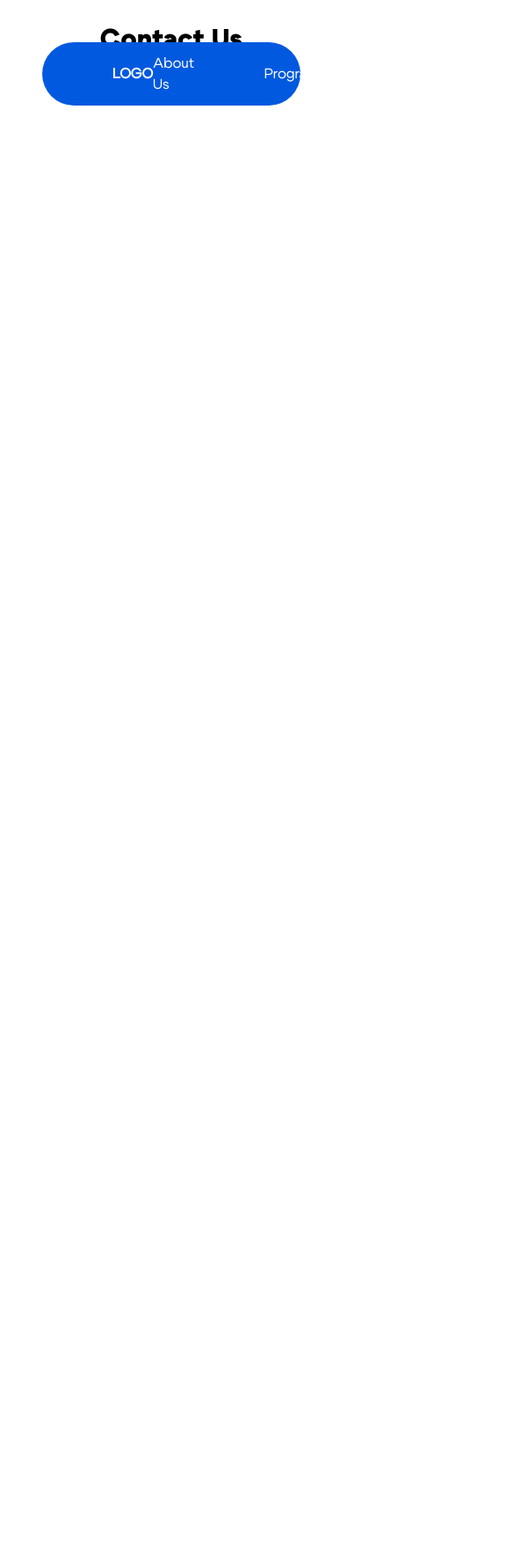
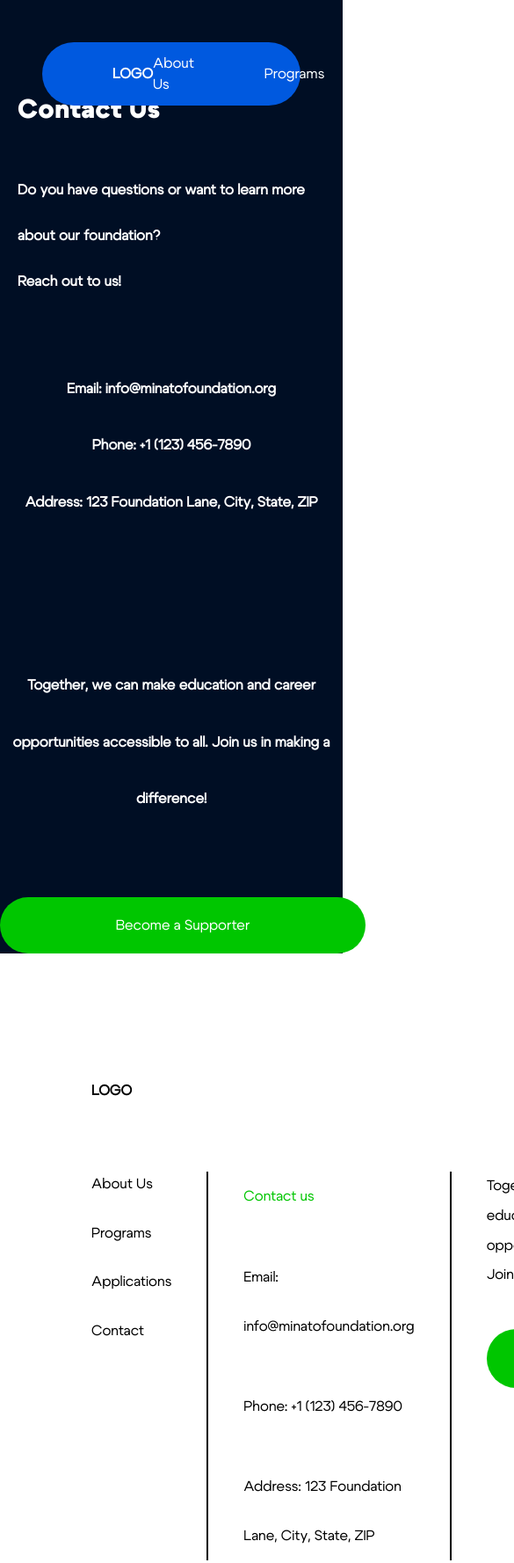
Before and after one commit to Mayowasamuel51/Minatofoundation.org, a plain HTML site: page contact.html in a window 390 px wide. Shown: the top 1777 px of the page at 88% size, 585 px wide, since content can reach past the window. Before the commit the page ends 844 px from the top, so only its background shows below. Drawn offline with Linux system fonts and the light colour scheme.

Commit message:
contact-page

```diff
--- a/contact.html
+++ b/contact.html
@@ -7,6 +7,7 @@
     <link rel="stylesheet" href="./src/output.css">
 </head>
 <body>
+    <main class="bg-darkblue text-white md:py-20 bg-right-top bg-contain bg-no-repeat">
         <header class="fixed z-[9999999999999] top-12 right-12 left-12 py-3 px-20 bg-blue rounded-[43px]">
             <div class="flex items-center justify-between text-white">
                 <div>
@@ -32,12 +33,62 @@
                 </div>
             </div>
         </header>
-
-    <section class="md:pt-28">
-        <div>
-            <h1 class="black text-center font-bold text-3xl md:text-7xl leading-[90px]">Contact Us</h1>
+        <section class="md:pt-32 pt-20 md:px-20 px-5">
+            <div class="flex flex-col gap-5">
+                <h1 class="black font-bold text-3xl md:text-7xl leading-[90px]">Contact Us</h1>
+                <div class="black md:text-[40px] leading-[52px] font-extrabold">
+                    <p>Do you have questions or want to learn more about our foundation? </p>
+                    <p>Reach out to us!</p>
+                </div>
             </div>
         </section>
 
+        <section class="py-16">
+            <ul class="mx-auto md:w-[658px] font-semibold md:text-[40px] leading-[64.4px] text-center">
+                <li>Email: info@minatofoundation.org</li>
+                <li>Phone: +1 (123) 456-7890</li>
+                <li>Address: 123 Foundation Lane, City, State, ZIP</li>
+            </ul>
+        </section>
+
+        <section class="py-20">
+            <p class="mx-auto lg:w-[1190px] font-semibold md:text-[40px] leading-[64.4px] text-center">Together, we can make education and career opportunities accessible to all. Join us in making a difference!</p>
+        </section>
+
+        <div class="text-center">
+            <button class="text-center md:text-2xl text-white bg-lemon font-medium w-[416px] mx-auto py-5 rounded-[60px]">Become a Supporter</button>
+        </div>
+    </main>
+
+    <footer class="p-16 bg-white text-black">
+        <div class="">
+            <h1 class="md:text-5xl font-bold pl-10 my-20">LOGO</h1>
+            <div class="flex divide-x-2 divide-black">
+                <div class="flex-1 px-10">
+                    <ul class="leading-[28.48px] md:text-lg flex flex-col gap-[27px]">
+                        <li>About Us</li>
+                        <li>Programs</li>
+                        <li>Applications</li>
+                        <li>Contact</li>
+                    </ul>
+                </div>
+                <div class="flex-1 px-10">
+                    <ul class="leading-[56.16px] md:text-lg flex flex-col gap-[35px]">
+                        <li><button class="text-lemon">Contact us</button></li>
+                        <li>Email: info@minatofoundation.org</li>
+                        <li>Phone: +1 (123) 456-7890</li>
+                        <li>Address: 123 Foundation Lane, City, State, ZIP</li>
+                    </ul>
+                </div>
+                <div class="flex-1 px-10">
+                    <ul class="leading-[35px] md:text-lg  flex flex-col gap-[44px]">
+                        <li><p class="leading-[33.66px]">Together, we can make education and career opportunities accessible to all. Join us in making a difference!</p></li>
+                        <li><button class="bg-lemon text-white w-[224px] rounded-[36.78px] py-4">Become a volunteer</button></li>
+                    </ul>
+                </div>
+            </div>
+        </div>
+    </footer>
+
 </body>
 </html>
--- a/src/input.css
+++ b/src/input.css
@@ -39,3 +39,15 @@
     );
     resize: none;
 }
+
+/* PAGINATION STYLING */
+/* swiper-pagination-bullet swiper-pagination-bullet-active */
+
+.swiper-pagination-bullet {
+    background-color: #D9D9D9 !important;
+}
+.swiper-pagination-bullet-active {
+    width: 15px !important;
+    border-radius: 9px !important;
+    background-color: #00C600 !important;
+}
```
Also changed, not shown: index.html (+8 -2 lines), src/output.css. Lines whose indentation alone changed are shown as unchanged.
